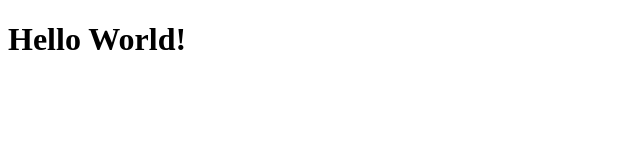
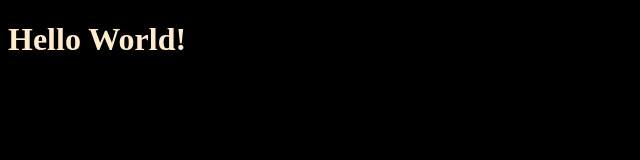
Before and after one commit to abshirahmed/my-website, a plain HTML site: page index.html in a window 1280 px wide. Shown: the whole page, without its empty margins (0-640 px from the left). Drawn offline with Linux system fonts and the light colour scheme.

Commit message:
change colors

```diff
--- a/index.html
+++ b/index.html
@@ -4,7 +4,7 @@
     <meta charset="UTF-8">
     <title>Abshir's website</title>
 </head>
-<body>
-<h1>Hello World!</h1>
+<body style="background: black">
+<h1 style="color: blanchedalmond">Hello World!</h1>
 </body>
 </html>
```
